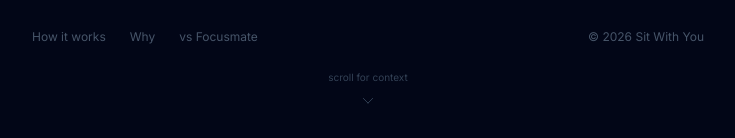
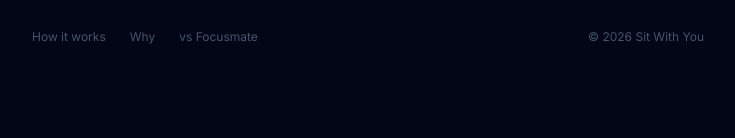
Before and after one commit to dkennedy1984/still-here, a Next.js app in the folder apps/web/: page / in a window 1280 px wide. Shown: the part 2308-2446 px from the top of the page, without its empty margins (272-1007 px from the left). Built offline with nearby package versions, Linux system fonts and the light colour scheme; no server answers.

Commit message:
fix: remove scroll for context text from landing page

```diff
--- a/apps/web/src/app/page.tsx
+++ b/apps/web/src/app/page.tsx
@@ -76,13 +76,6 @@ export default function HomePage() {
           Prefer silence?
         </button>
 
-        {/* Subtle scroll indicator */}
-        <div className="absolute bottom-8 flex flex-col items-center animate-fade-in">
-          <span className="text-[10px] text-slate-700 mb-2">scroll for context</span>
-          <svg className="w-4 h-4 text-slate-700 animate-bounce" fill="none" viewBox="0 0 24 24" stroke="currentColor">
-            <path strokeLinecap="round" strokeLinejoin="round" strokeWidth={1.5} d="M19 14l-7 7m0 0l-7-7" />
-          </svg>
-        </div>
       </div>
 
       {/* Content sections - below the fold */}
```
